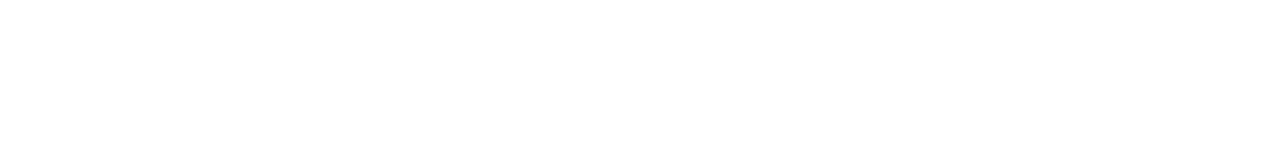
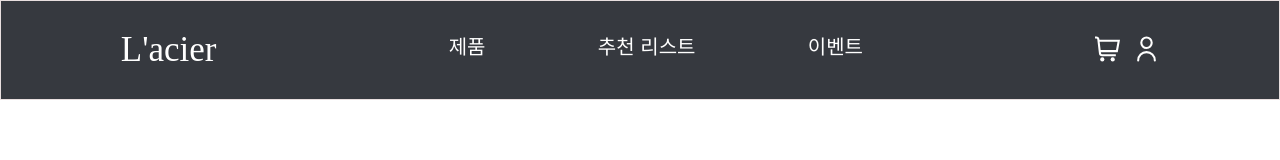
Before and after one commit to codestates-seb/seb41_main_002, a React (Create React App) app in the folder client/: page / in a window 1280 px wide. Shown: the top 160 px of the page. Built offline with nearby package versions, Linux system fonts and the light colour scheme.

Commit message:
[FE Feat]헤더 컴포넌트 구성 완료 및 드랍다운 메뉴 구현

```diff
--- a/client/src/Components/Commons/Header.tsx
+++ b/client/src/Components/Commons/Header.tsx
@@ -1,7 +1,53 @@
+import CartIcon from "../../Icons/CartIcon";
+import UserIcon from "../../Icons/UserIcon";
+import { useState } from "react";
+import { Link } from "react-router-dom";
+import "./../Style/header.css";
+
 export default function Header() {
+  const [isDropdownClicked, setIsDropdownClicked] = useState(false);
+
+  const toggleDropdown = () => {
+    setIsDropdownClicked(!isDropdownClicked);
+  };
   return (
     <header>
-      <nav></nav>
+      <nav className="Header_Nav">
+        <Link to="/">
+          <div className="Header_Logo">L'acier</div>
+        </Link>
+        <ul className="Nav_List">
+          <li>
+            <button className="Nav_Dropdown_Button" onClick={toggleDropdown}>
+              제품
+            </button>
+            {isDropdownClicked ? (
+              <div className="Nav_Dropdown_Content">
+                {/* 이후에 선택된 카테고리에 따라 링크 설정 변경이 필요할 예정
+                i.e. 스킨/토너 선택 => 상품 페이지 스킨/토너 선택 */}
+                <Link to="/items-list">스킨/토너</Link>
+                <Link to="/items-list">크림</Link>
+                <Link to="/items-list">로션</Link>
+                <Link to="/items-list">선크림</Link>
+              </div>
+            ) : null}
+          </li>
+          <Link to="/items-top-list">
+            <li>추천 리스트</li>
+          </Link>
+          <Link to="/event">
+            <li>이벤트</li>
+          </Link>
+        </ul>
+        <div className="Header_Icons">
+          <Link to="">
+            <CartIcon name="Header_Icon" />
+          </Link>
+          <Link to="">
+            <UserIcon name="Header_Icon" />
+          </Link>
+        </div>
+      </nav>
     </header>
   );
 }
--- /dev/null
+++ b/client/src/Components/Style/header.css
@@ -0,0 +1,64 @@
+.Header_Nav {
+  height: 100px;
+  border: solid rgb(232, 223, 223) 1px;
+  background-color: var(--dark3);
+  display: flex;
+  justify-content: space-evenly;
+  align-items: center;
+}
+
+.Header_Logo {
+  font-size: 35px;
+  /* 해당 폰트체는 이후 디자인 과정에서 대치될 예정입니다. */
+  font-family: cursive;
+}
+
+.Nav_List {
+  width: 50%;
+  display: flex;
+  justify-content: space-evenly;
+  font-size: 20px;
+}
+
+.Nav_Dropdown_Button {
+  border: none;
+  outline: none;
+  background-color: transparent;
+  color: white;
+  font-size: 20px;
+  margin-bottom: 10px;
+}
+
+.Nav_Dropdown_Button:hover,
+.Nav_Dropdown_Content a:hover {
+  color: gold;
+}
+
+.Nav_Dropdown_Content {
+  position: absolute;
+  display: flex;
+  flex-direction: column;
+  color: white;
+  background-color: rgba(54, 57, 63, 0.7);
+  min-width: 160px;
+  z-index: 1;
+}
+
+.Nav_Dropdown_Content a {
+  padding: 10px 0;
+  border-bottom: 1px solid rgba(255, 255, 255, 0.3);
+}
+
+.Nav_Dropdown_Content a:first-child {
+  border-top: 1px solid rgba(255, 255, 255, 0.3);
+}
+
+.Header_Icons {
+  width: 5%;
+  display: flex;
+  justify-content: space-between;
+}
+
+.Header_Icon {
+  width: 25px;
+}
--- /dev/null
+++ b/client/src/Icons/CartIcon.tsx
@@ -0,0 +1,22 @@
+type PropsType = {
+  name: string;
+};
+
+export default function CartIcon(props: PropsType) {
+  return (
+    <svg
+      className={props.name}
+      xmlns="http://www.w3.org/2000/svg"
+      viewBox="0 0 24 24"
+      width="512"
+      height="512"
+      fill="white"
+    >
+      <g id="_01_align_center" data-name="01 align center">
+        <path d="M24,3H4.242L4.2,2.649A3,3,0,0,0,1.222,0H0V2H1.222a1,1,0,0,1,.993.883L3.8,16.351A3,3,0,0,0,6.778,19H20V17H6.778a1,1,0,0,1-.993-.884L5.654,15H21.836ZM20.164,13H5.419L4.478,5H21.607Z" />
+        <circle cx="7" cy="22" r="2" />
+        <circle cx="17" cy="22" r="2" />
+      </g>
+    </svg>
+  );
+}
--- /dev/null
+++ b/client/src/Icons/UserIcon.tsx
@@ -0,0 +1,20 @@
+type PropsType = {
+  name: string;
+};
+
+export default function UserIcon(props: PropsType) {
+  return (
+    <svg
+      className={props.name}
+      xmlns="http://www.w3.org/2000/svg"
+      id="Outline"
+      viewBox="0 0 24 24"
+      width="512"
+      height="512"
+      fill="white"
+    >
+      <path d="M12,12A6,6,0,1,0,6,6,6.006,6.006,0,0,0,12,12ZM12,2A4,4,0,1,1,8,6,4,4,0,0,1,12,2Z" />
+      <path d="M12,14a9.01,9.01,0,0,0-9,9,1,1,0,0,0,2,0,7,7,0,0,1,14,0,1,1,0,0,0,2,0A9.01,9.01,0,0,0,12,14Z" />
+    </svg>
+  );
+}
```
Also changed, not shown: client/src/Components/Style/test.css (deleted).
